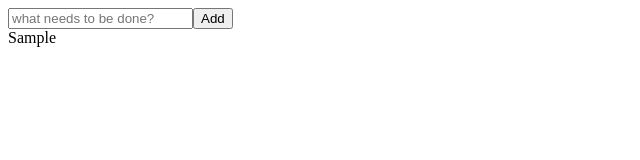
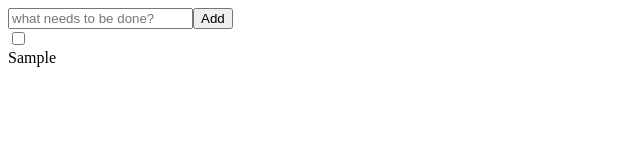
Before and after one commit to ritamcastro/todo-tdd-and-a11y, a React (Vite) app in the folder frontend/: page / in a window 1280 px wide. Both pictures are taken after typing "Sample" into the empty fields and a click on the button "Add". Shown: the top 160 px of the page, without its empty margins (0-640 px from the left). Built offline with nearby package versions, Linux system fonts and the light colour scheme.

Commit message:
✅ Crossing todos :)

```diff
--- a/frontend/src/main.tsx
+++ b/frontend/src/main.tsx
@@ -6,6 +6,7 @@ const rootContainer: Element | DocumentFragment | null = document.getElementById
 const ToDo = () => {
   const [newItem, setNewItem] = useState<string>('')
   const [todos, setTodos] = useState<string[]>([])
+  const [isDone, setIsDone] = useState<boolean>(false)
 
   const addToDo = () => {
     setTodos([...todos, newItem])
@@ -21,7 +22,13 @@ const ToDo = () => {
       />
       <button onClick={addToDo}>Add</button>
       {todos.map(item => (
-        <div>{item}</div>
+        <div>
+          <input
+            type="checkbox"
+            onChange={() => setIsDone(!isDone)}
+          />
+          <div style={{ textDecoration: isDone ? 'line-through' : 'none' }}>{item}</div>
+        </div>
       ))}
     </div>
   )
```
